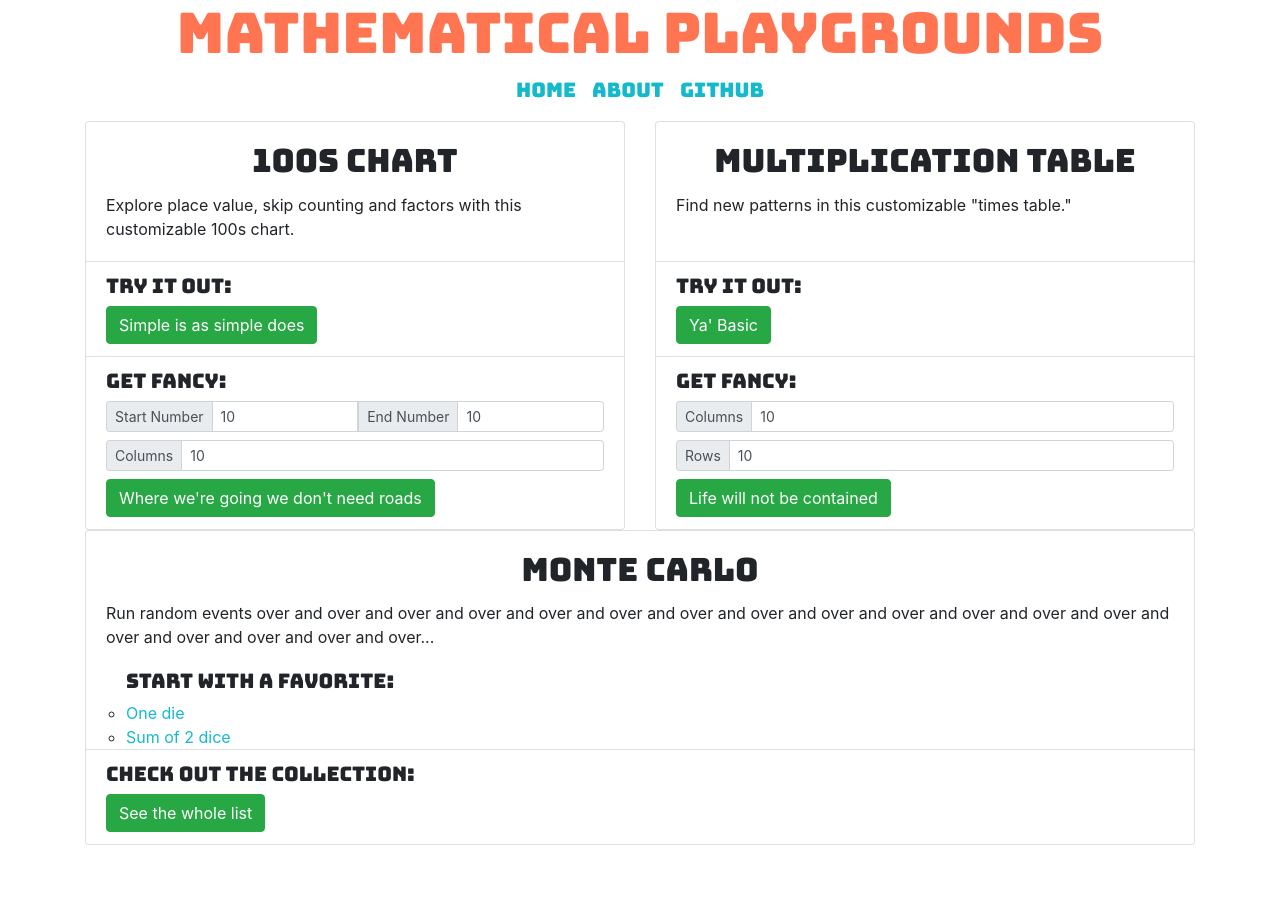
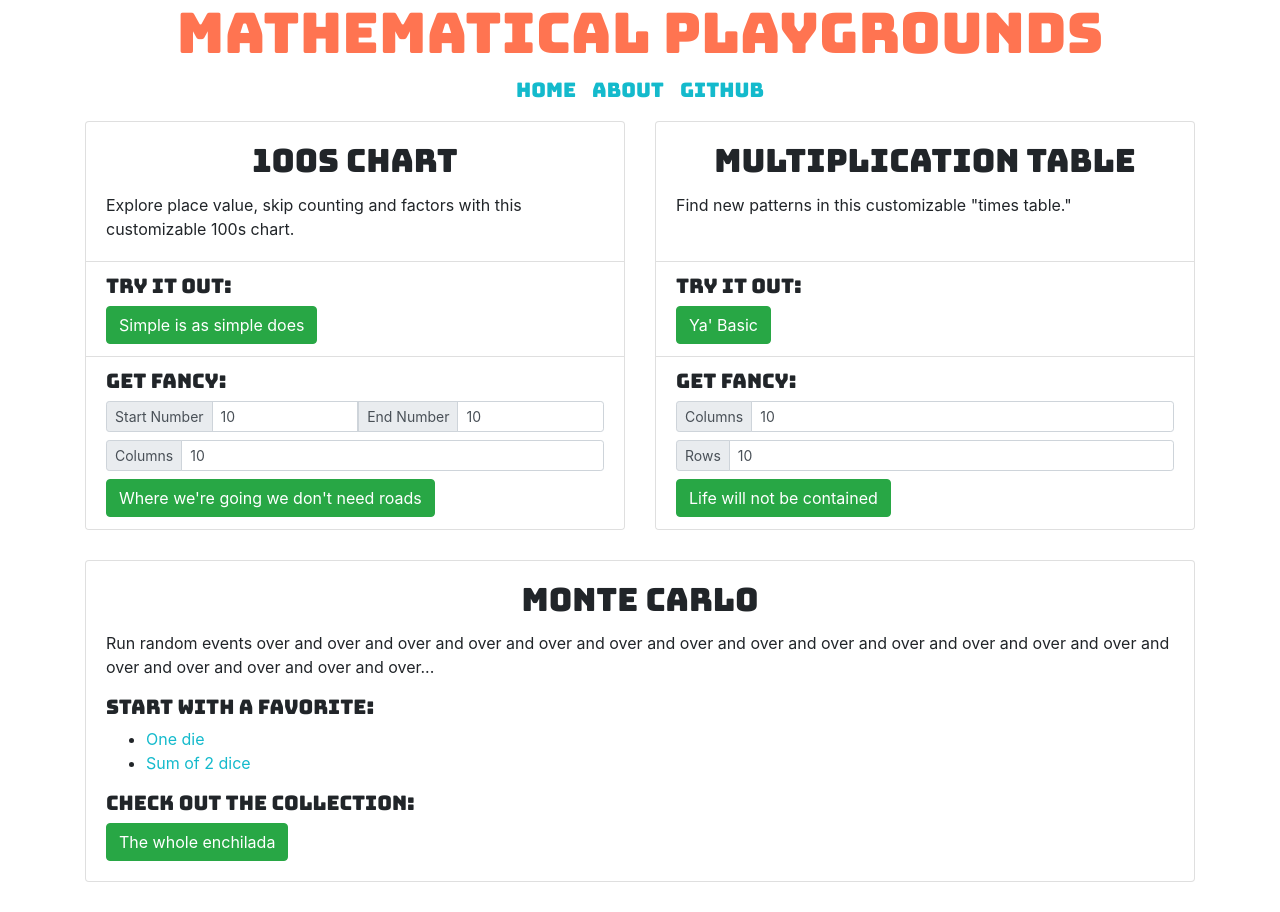
Before and after one commit to TylerAuer/math-tools, a Jekyll site: the page built from index.md, in a window 1280 px wide. Built offline with Jekyll 4.4.1, drawn with Linux system fonts in a browser that asks for light colours; nearby versions of some CDN libraries.

Commit message:
adjust style and format of monte carlo card

```diff
--- a/assets/css/index.scss
+++ b/assets/css/index.scss
@@ -7,3 +7,7 @@
   color: white !important;
   white-space: normal;
 }
+
+.card-deck {
+  margin-bottom: 30px;
+}
--- a/index.md
+++ b/index.md
@@ -107,20 +107,15 @@ title: "Home"
           Run random events over and over and over and over and over and over and over and over and over and over and
           over and over and over and over and over and over and over and over...
         </p>
-      </div>
-
-      <ul class="list-group list-group-flush">
-
+        <h5>Start with a favorite:</h5>
         <ul>
-          <h5>Start with a favorite:</h5>
           <li><a href="montecarlo/one_die.html">One die</a></li>
           <li><a href="montecarlo/two_dice.html">Sum of 2 dice</a></li>
         </ul>
-        <li class="list-group-item">
-          <h5>Check out the collection:</h5>
-          <a class="btn btn-success" href="/montecarlo/index.html" role="button">See the whole list</a>
-        </li>
-      </ul>
+        <h5>Check out the collection:</h5>
+        <a class="btn btn-success" href="/montecarlo/index.html" role="button">The whole enchilada</a>
+      </div>
     </div>
   </div>
+
 </div>
```
